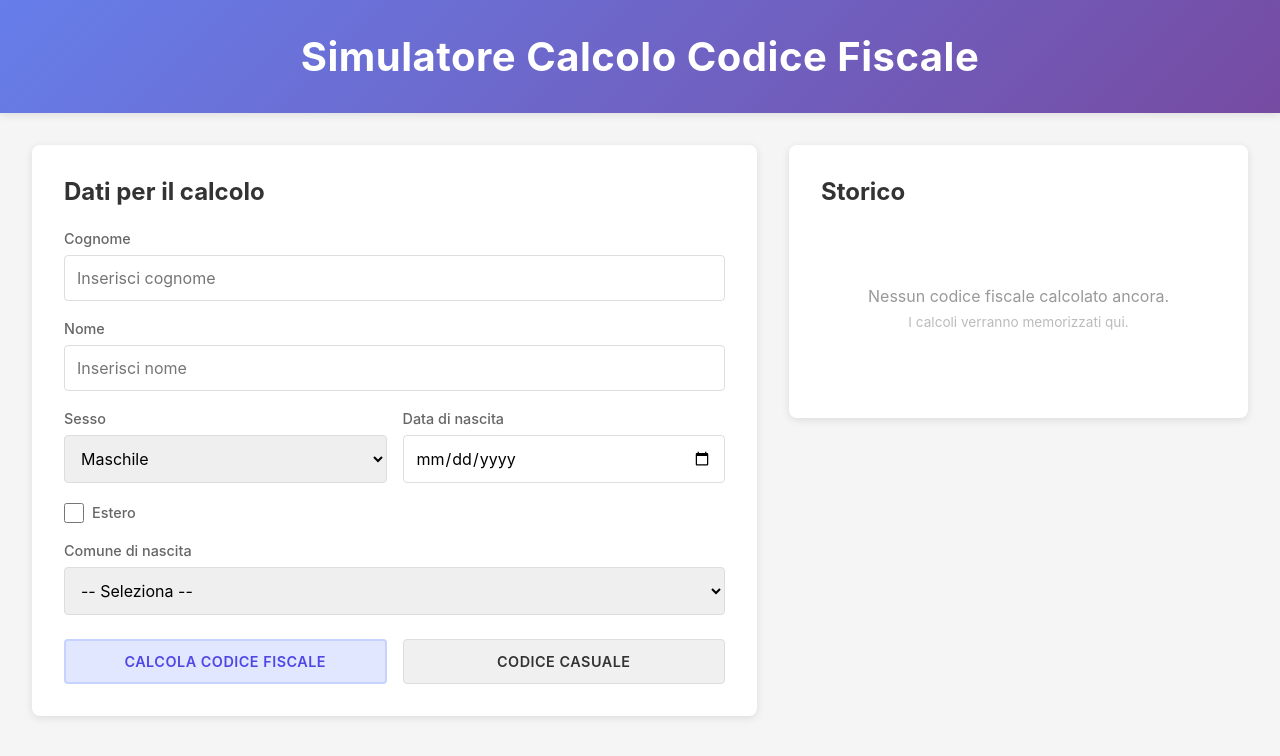
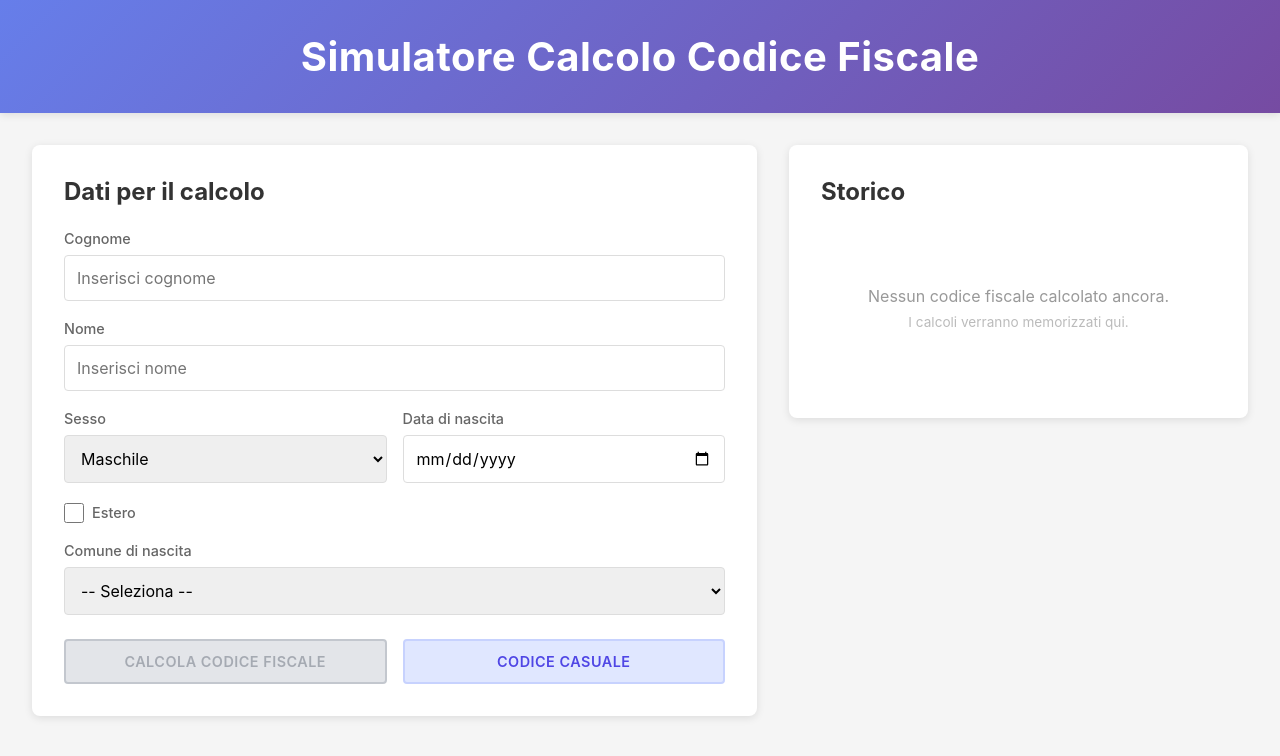
Before and after one commit to msaladini/SimulatoreCodiceFiscale, a React (Vite) app: page / in a window 1280 px wide. Shown: the top 756 px of the page. Built offline with nearby package versions, Linux system fonts and the light colour scheme.

Commit message:
Migliorata grafica dei tasti di creazione codici fiscali

```diff
--- a/src/components/Form.css
+++ b/src/components/Form.css
@@ -103,14 +103,27 @@
 }
 
 .btn-secondary {
-  background-color: #f0f0f0;
-  color: #333;
-  border: 1px solid #ddd;
+  background-color: #fef3c7;
+  color: #92400e;
+  border: 2px solid #fcd34d;
 }
 
 .btn-secondary:hover {
-  background-color: #e8e8e8;
-  border-color: #ccc;
+  background-color: #fde68a;
+  border-color: #fbbf24;
+}
+
+.btn-secondary:disabled {
+  background-color: #d1d5db;
+  color: #6b7280;
+  border-color: #9ca3af;
+  cursor: not-allowed;
+  opacity: 0.6;
+}
+
+.btn-secondary:disabled:hover {
+  background-color: #d1d5db;
+  border-color: #9ca3af;
 }
 
 .error-message {
--- a/src/components/Form.jsx
+++ b/src/components/Form.jsx
@@ -40,6 +40,15 @@ export default function Form({ onCalcolo, recentCalculations, initialData }) {
     navigator.clipboard.writeText(text);
     setShowCopyNotification(true);
     setTimeout(() => setShowCopyNotification(false), 2000);
+  };
+
+  const isFormValid = () => {
+    return (
+      formData.cognome.trim() !== '' &&
+      formData.nome.trim() !== '' &&
+      formData.dataNascita !== '' &&
+      formData.codicePaese !== ''
+    );
   };
 
   const handleInputChange = (e) => {
@@ -241,10 +250,10 @@ export default function Form({ onCalcolo, recentCalculations, initialData }) {
       </div>
 
       <div className="button-group">
-        <button className="btn btn-primary" onClick={handleCalcola}>
+        <button className="btn btn-secondary" onClick={handleCalcola} disabled={!isFormValid()}>
           CALCOLA CODICE FISCALE
         </button>
-        <button className="btn btn-secondary" onClick={handleCodiceCasuale}>
+        <button className="btn btn-primary" onClick={handleCodiceCasuale}>
           CODICE CASUALE
         </button>
       </div>
```
